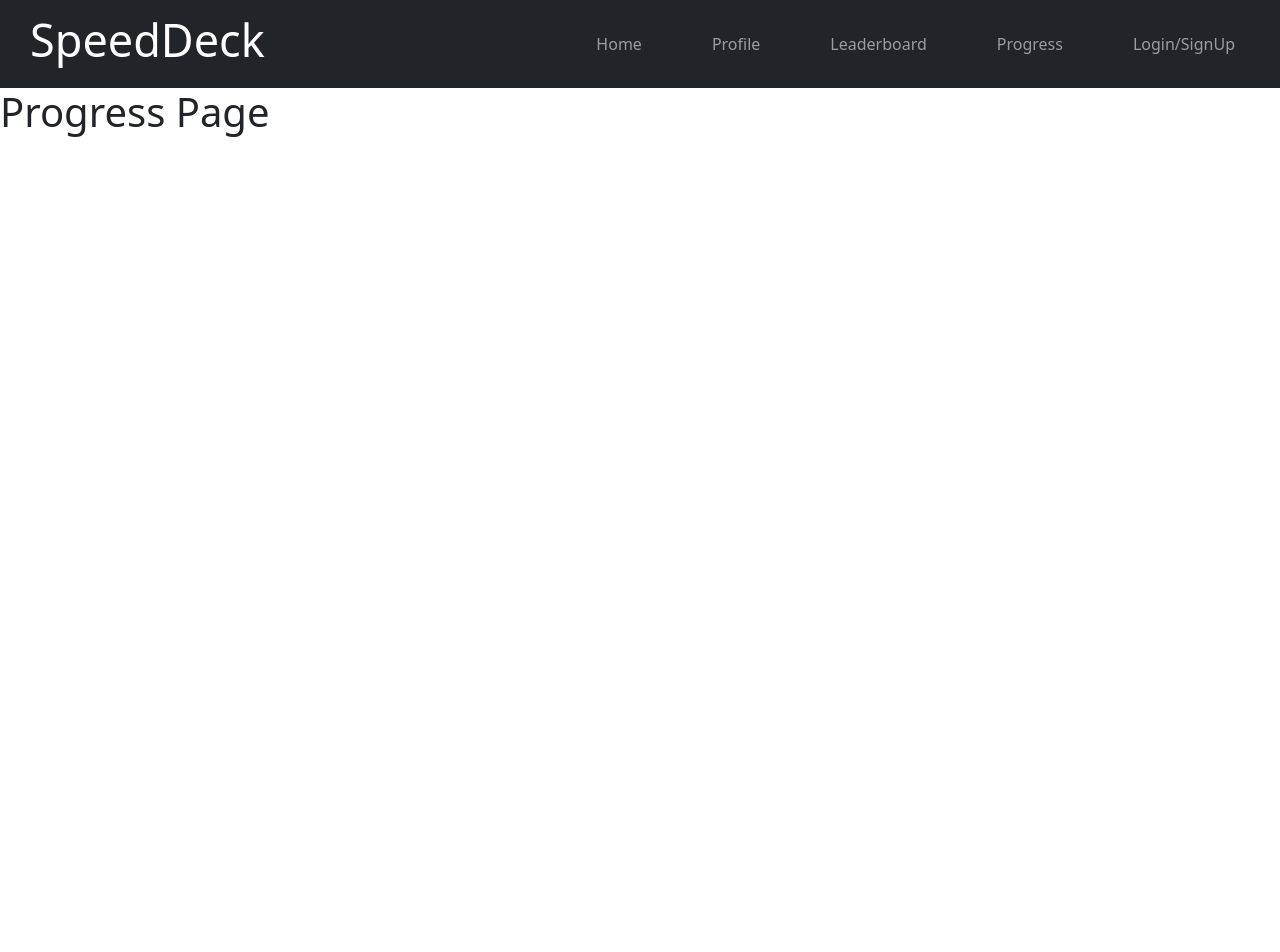
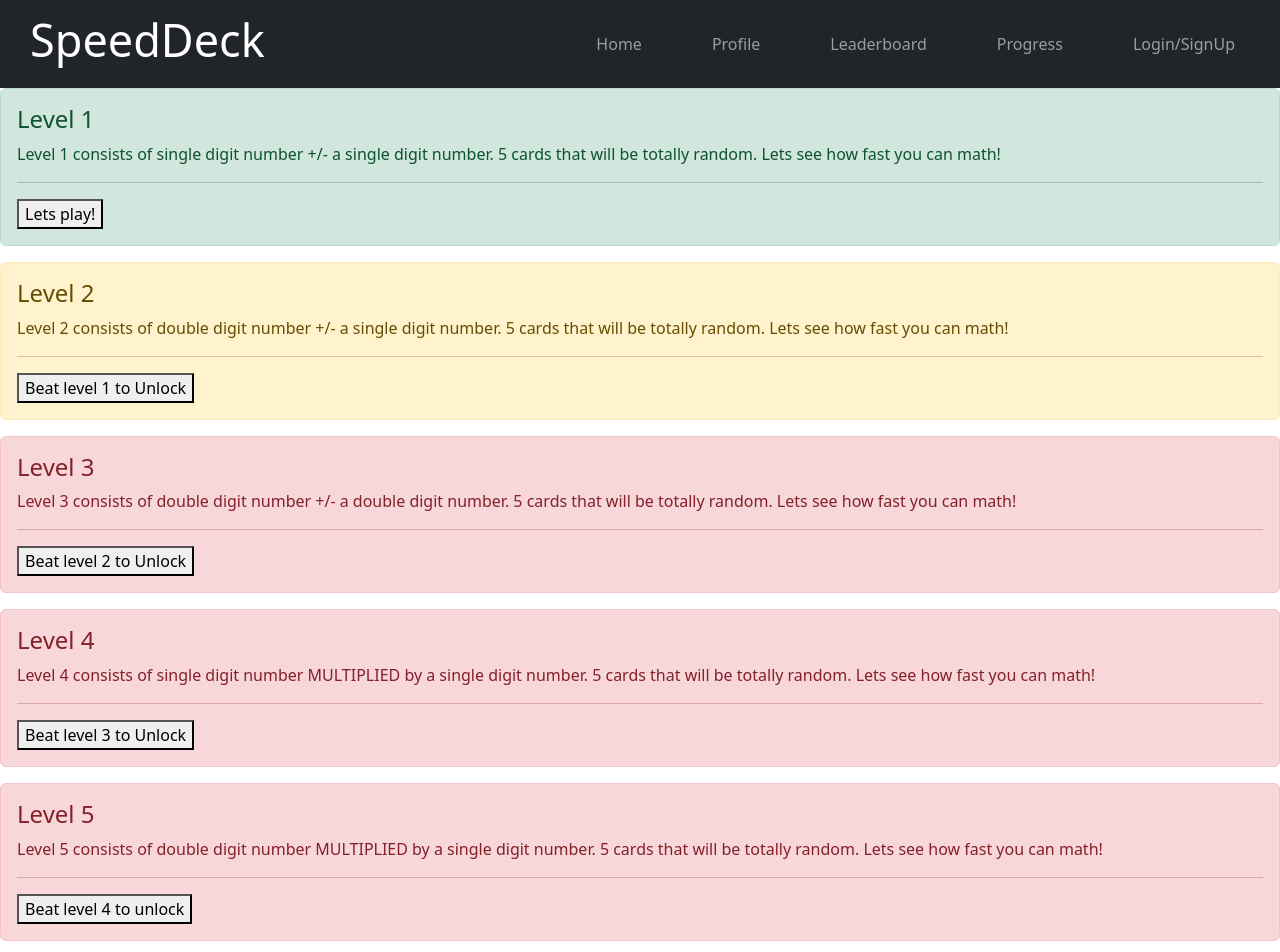
Before and after one commit to mwjones2186/speed-deck, a React (Create React App) app in the folder client/: page /progress in a window 1280 px wide. Shown: the top 952 px of the page. Before the commit the page ends 800 px from the top, so only its background shows below. Built offline with nearby package versions, Linux system fonts and the light colour scheme.

Commit message:
progres page containers created with buttons and colors for access to levels.

```diff
--- a/client/src/components/Progress.js
+++ b/client/src/components/Progress.js
@@ -1,5 +1,48 @@
+import Alert from 'react-bootstrap/Alert';
+
 export const Progress = () => {
-    return (
-            <h1>Progress Page</h1>
-    )
+  return (
+    <>
+    <Alert variant="success">
+      <Alert.Heading>Level 1</Alert.Heading>
+      <p>
+       Level 1 consists of single digit number +/- a single digit number. 5 cards that will be totally random. Lets see how fast you can math!
+      </p>
+      <hr />
+      <button>Lets play!</button>
+    </Alert>
+    <Alert variant="warning">
+      <Alert.Heading>Level 2</Alert.Heading>
+      <p>
+       Level 2 consists of double digit number +/- a single digit number. 5 cards that will be totally random. Lets see how fast you can math!
+      </p>
+      <hr />
+      <button>Beat level 1 to Unlock</button>
+    </Alert>
+    <Alert variant="danger">
+      <Alert.Heading>Level 3</Alert.Heading>
+      <p>
+       Level 3 consists of double digit number +/- a double digit number. 5 cards that will be totally random. Lets see how fast you can math!
+      </p>
+      <hr />
+      <button>Beat level 2 to Unlock</button>
+    </Alert>
+    <Alert variant="danger">
+      <Alert.Heading>Level 4</Alert.Heading>
+      <p>
+       Level 4 consists of single digit number MULTIPLIED by a single digit number. 5 cards that will be totally random. Lets see how fast you can math!
+      </p>
+      <hr />
+      <button>Beat level 3 to Unlock</button>
+    </Alert>
+    <Alert variant="danger">
+      <Alert.Heading>Level 5</Alert.Heading>
+      <p>
+       Level 5 consists of double digit number MULTIPLIED by a single digit number. 5 cards that will be totally random. Lets see how fast you can math!
+      </p>
+      <hr />
+      <button>Beat level 4 to unlock</button>
+    </Alert>
+    </>
+  );
 }
```
